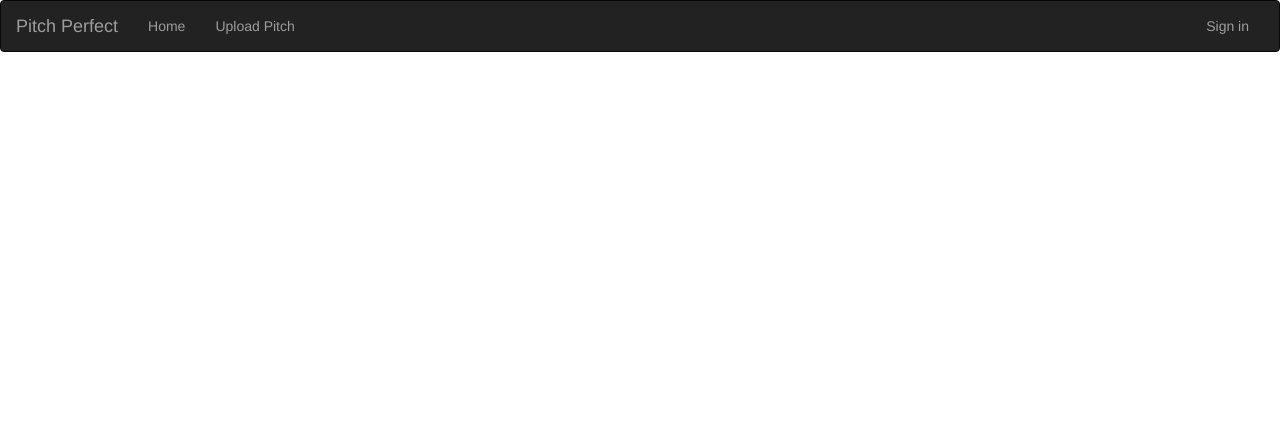
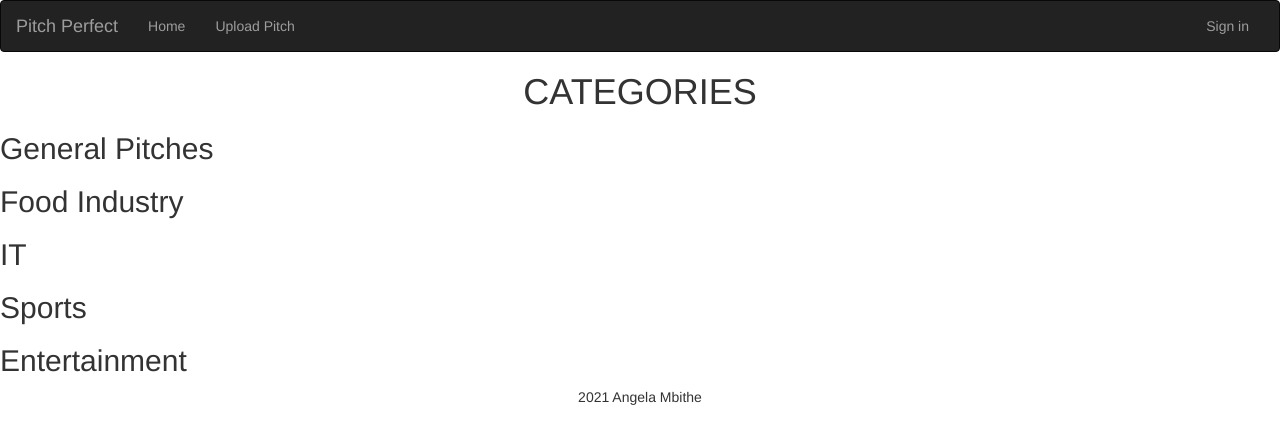
Before and after one commit to Angelamutyota/pitch-perfect, a Flask app: page / in a window 1280 px wide. Shown: the top 444 px of the page. Run offline with Flask 2, Linux system fonts and the light colour scheme; data that the repository does not hold is empty; some libraries are stand-ins or nearby versions.

Commit message:
add categories to index

```diff
--- a/app/main/form.py
+++ b/app/main/form.py
@@ -8,7 +8,7 @@ class UpdateProfile(FlaskForm):
 
 class PitchForm(FlaskForm):
     title = StringField('Title', validators=[Required()])
-    category = SelectField('Category', choices=[('Events','Events'),('Job','Job'),('Advertisement','Advertisement')],validators=[Required()])
+    category = SelectField('Category', choices=[('General Ideas','General Ideas'),('Food','Food'),('IT','IT'),('Entertainment', 'Entertainment'),('Sports', 'Sports')],validators=[Required()])
     post = TextAreaField('Your Pitch', validators=[Required()])
     submit = SubmitField('Pitch')
 
--- a/app/main/views.py
+++ b/app/main/views.py
@@ -10,8 +10,15 @@ from app.main import form
 @main.route('/')
 def index ():
     pitches = Pitch.query.filter_by().all()
+    food = Pitch.query.filter_by(category = 'Food').all()
+    it = Pitch.query.filter_by(category = 'IT').all()
+    entertainment = Pitch.query.filter_by(category = 'Entertainment').all()
+    sports = Pitch.query.filter_by(category = 'Sports').all()
+
+
+
     title = "Home- This is the perfect spot to present your pitch to the world"
-    return render_template('index.html', title= title, pitches= pitches)
+    return render_template('index.html', title= title, pitches= pitches, food=food, it=it, entertainment=entertainment,sports=sports)
 
 @main.route('/pitch/<int:pitch_id>', methods = ['GET', 'POST'])
 def pitch(pitch_id):
@@ -95,9 +102,9 @@ def comment_pitch (pitch_id):
 @main.route('/upvoted/<int:id>',methods = ['POST','GET'])
 @login_required
 def upvoted(id):
-    get_pitches = Upvote.get_upvotes(id)
+    like_pitches = Upvote.get_upvotes(id)
     valid_string = f'{current_user.id}:{id}'
-    for pitch in get_pitches:
+    for pitch in like_pitches:
         to_str = f'{pitch}'
         print(valid_string+" "+to_str)
         if valid_string == to_str:
@@ -105,6 +112,7 @@ def upvoted(id):
         else:
             continue
     new_vote = Upvote(user = current_user, pitch_id=id)
+    new_vote.id+=1
     new_vote.save()
     return redirect(url_for('main.index',id=id))
 
--- a/app/templates/index.html
+++ b/app/templates/index.html
@@ -3,9 +3,32 @@
 
 
 {% block content%}
+<h1 class="text-center">CATEGORIES</h1>
 <div>
+    <h2>General Pitches</h2>
     {{macro.displayPitches(pitches)}}
 </div>
 
+<div>
+    <h2>Food Industry</h2>
+    {{macro.displayPitches(food)}}
+</div>
+
+<div>
+    <h2>IT</h2>
+    {{macro.displayPitches(it)}}
+</div>
+
+<div>
+    <h2>Sports</h2>
+    {{macro.displayPitches(sports)}}
+</div>
+
+<div>
+    <h2>Entertainment</h2>
+    {{macro.displayPitches(entertainment)}}
+</div>
+
+<footer class="text-center "> 2021 Angela Mbithe</footer>
 
 {% endblock %}
--- a/app/templates/macros.html
+++ b/app/templates/macros.html
@@ -1,12 +1,21 @@
 {% macro displayPitches(pitch_list)%}
 
    {% for pitch in pitch_list %}
-      <li>{{pitch.title}}</li>
-      <li>{{pitch.post}}</li>
-      <a href="{{url_for('main.comment_pitch',pitch_id=pitch.id)}}"><button type="button" class="btn btn-success">Comments</button></a>
-      <button class="foot" > <a href="{{url_for('main.upvoted',id = pitch.id)}}"><i class="fa fa-thumbs-up" style="font-size:18px;color: green"></i></a> upvotes {{pitch.upvote.count()}}</button>
-      <button class="foot" > <a href="{{url_for('main.downvoted',id = pitch.id)}}"><i class="fa fa-thumbs-up" style="font-size:18px;color: green"></i></a> downvotes {{pitch.downvote.count()}}</button>
-
+   <div class="container-fluid">
+         <div class="row">
+      <div class="col-sm-6">
+         <div class="card">
+            <div class="card-body">
+               <h5 class="card-title">{{pitch.title}}</h5>
+               <li>{{pitch.post}}</li>
+               <a href="{{url_for('main.comment_pitch',pitch_id=pitch.id)}}"><button type="button" class="btn btn-success">Comments</button></a>
+               <button class="foot" > <a href="{{url_for('main.upvoted',id = pitch.id)}}"></a> upvotes {{pitch.upvote.count()}}</button>
+               <button class="foot" > <a href="{{url_for('main.downvoted',id = pitch.id)}}"></a> downvotes {{pitch.downvote.count()}}</button>
+            </div>
+         </div>
+      </div>
+   </div>
+   </div>
    {% endfor %}
 
 {% endmacro %}
```
